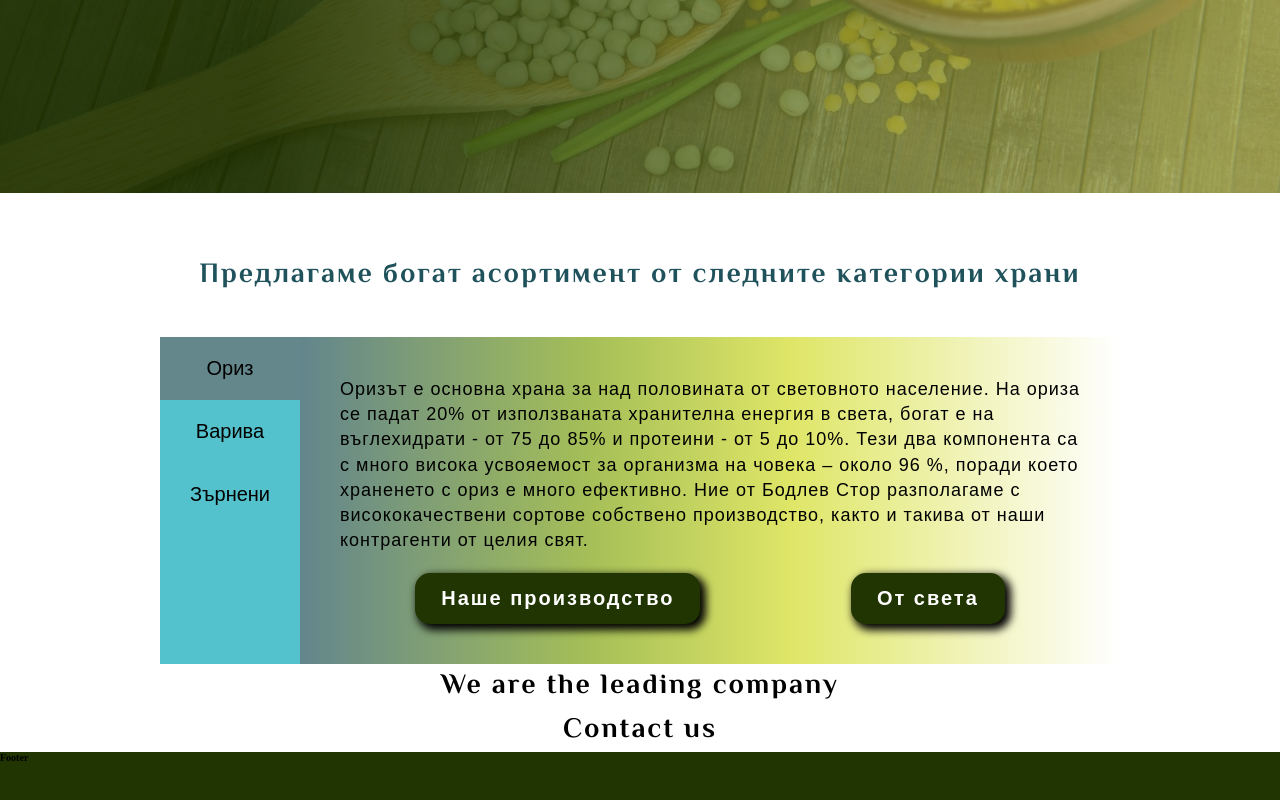
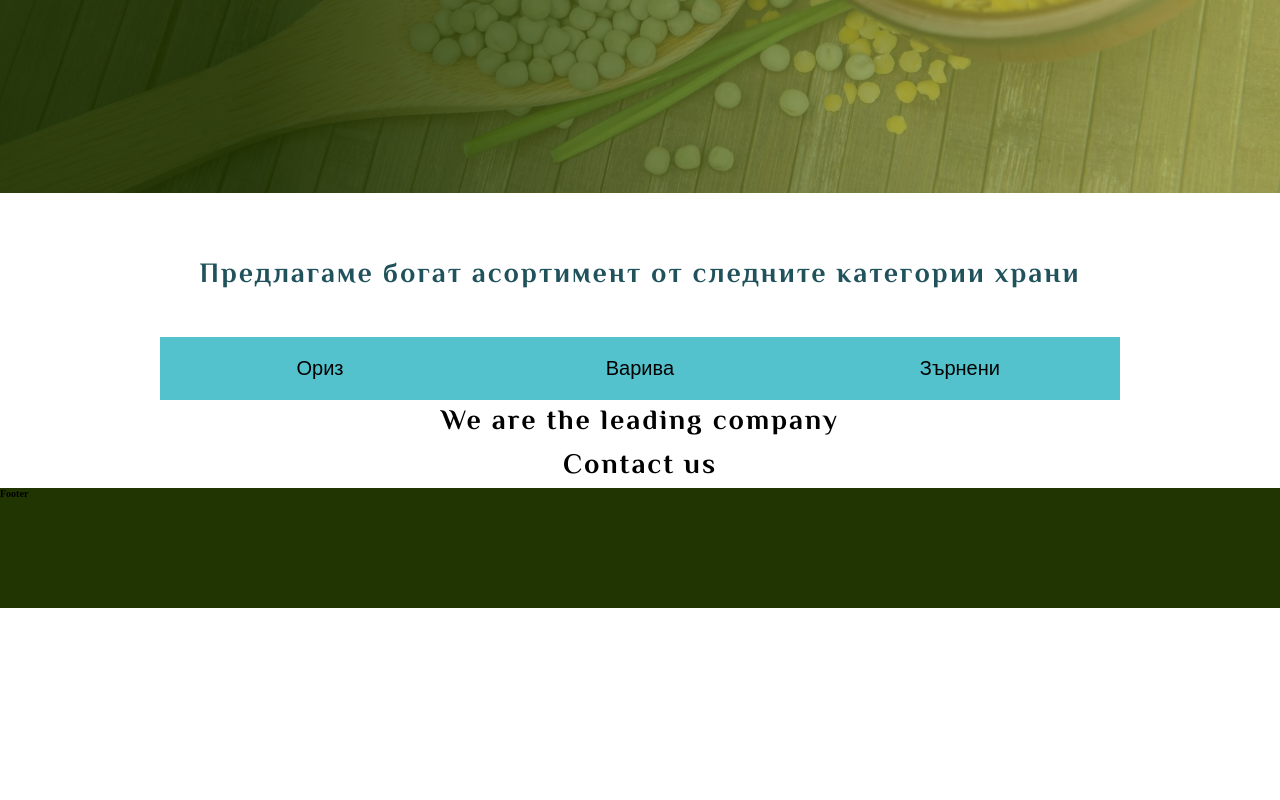
Before and after one commit to LachezarUzunov/react-crops-market, a React (Create React App) app: page / in a window 1280 px wide. Shown: the part 607-1407 px from the top of the page. After the commit the page ends 1215 px from the top, so only its background shows below. Built offline with nearby package versions, Linux system fonts and the light colour scheme; a web font is replaced by a local one.

Commit message:
animations with react-spring on header

```diff
--- a/package.json
+++ b/package.json
@@ -12,6 +12,8 @@
     "react-router": "^6.6.2",
     "react-router-dom": "^6.6.2",
     "react-scripts": "5.0.1",
+    "react-spring": "^8.0.19",
+    "react-springs": "^1.1.0",
     "web-vitals": "^2.1.4"
   },
   "scripts": {
--- a/src/screens/Header.js
+++ b/src/screens/Header.js
@@ -1,22 +1,35 @@
-import React from "react";
+import React, { useEffect, useState } from "react";
+import { useSpring, animated } from "react-spring";
 import classes from "./Header.module.css";
 
 const Header = () => {
+  const fade = useSpring({ from: { opacity: 0 }, opacity: 1 });
+  // const slideIn = useSpring({
+  //   transform: { translate3d: "-100%, 0, 0" },
+  //   translate3d: "0, 0, 0",
+  // });
+
   return (
     <section className={classes.bg}>
       <article className={classes.radient__bg}>
         <div className="card">
           <div className={classes.heading__section}>
-            <h1 className={classes.store__heading}>Bodlev Store</h1>
+            <animated.h1 style={fade} className={classes.store__heading}>
+              Bodlev Store
+            </animated.h1>
             <div className={classes.subheading}>
-              <h2 className={classes.subheading__text}>
+              <animated.h2 style={fade} className={classes.subheading__text}>
                 Вашият доверен партньор при търговията на едро с бобови, зърнени
                 култури, варива и ориз.
-              </h2>
+              </animated.h2>
             </div>
-            <a className={classes.button__secondary} href="#products">
+            <animated.a
+              style={fade}
+              className={classes.button__secondary}
+              href="#products"
+            >
               Към продуктите ни
-            </a>
+            </animated.a>
           </div>
         </div>
       </article>
--- a/src/screens/Products/Products.js
+++ b/src/screens/Products/Products.js
@@ -1,12 +1,24 @@
 import React, { useState } from "react";
 import classes from "./Products.module.css";
+import { useTransition, animated } from "react-spring";
 
 const Products = () => {
-  const [active, setActive] = useState("Ориз");
+  // const [active, setActive] = useState("Ориз");
+  const [active, setActive] = useState([
+    { type: "Ориз", key: 1 },
+    { type: "Варива", key: 2 },
+    { type: "Зърнени", key: 3 },
+  ]);
+
+  const transition = useTransition(active, null, {
+    from: { opacity: 0 },
+    enter: { opacity: 1 },
+    leave: { opacity: 0 },
+  });
 
   const onCategoryChange = (e) => {
     console.log(e.target.name);
-    setActive(e.target.name);
+    setActive({ type: e.target.name, key: e.target.key });
   };
 
   const categories = [
@@ -25,6 +37,7 @@ const Products = () => {
       </div>
       <div className={classes.products__section}>
         <div className={classes.categories}>
+          <div className={classes.div__width}>
             <li>
               <button
                 onClick={onCategoryChange}
@@ -32,11 +45,13 @@ const Products = () => {
                   active === "Ориз" ? classes.active__category : null
                 }`}
                 name="Ориз"
+                key={1}
               >
                 Ориз
               </button>
             </li>
-
+          </div>
+          <div className={classes.div__width}>
             <li>
               <button
                 onClick={onCategoryChange}
@@ -44,10 +59,13 @@ const Products = () => {
                   active === "Варива" ? classes.active__category : null
                 }`}
                 name="Варива"
+                key={2}
               >
                 Варива
               </button>
             </li>
+          </div>
+          <div className={classes.div__width}>
             <li>
               <button
                 onClick={onCategoryChange}
@@ -55,12 +73,16 @@ const Products = () => {
                   active === "Зърнени" ? classes.active__category : null
                 }`}
                 name="Зърнени"
+                key={3}
               >
                 Зърнени
               </button>
             </li>
           </div>
-        <div>
+        </div>
+
+        {/* <div>
+          {active === "Ориз" ? (
             <article className={classes.category__second}>
               <div>
                 <p>
@@ -79,23 +101,36 @@ const Products = () => {
                 </div>
               </div>
             </article>
+          ) : active === "Варива" ? (
+            <article className={classes.category__second}>
+              <div>
+                <h2>Варива</h2>
+                <p>
+                  Варивата са част от семейството на зърнените храни, известни
+                  като бобови растения, и включват храни като нахут, грах, леща,
+                  боб и фъстъци. Те са важен хранителен източник в целия свят.
+                  Варивата са добър източник на протеини, фибри и основни
+                  хранителни вещества, което ги прави здравословно допълнение
+                  към вашата диета.
+                </p>
+                <button className="btn__primary btn__primary_left">
+                  Към продуктите
+                </button>
               </div>
-      </div>
-
-      {/* <div className={classes.products__line}>
-        <article className={classes.category}>
-          <img src={require("../../assets/rice2.jpg")} alt="ориз"></img>
+              <img src={require("../../assets/beans1.jpg")} alt="ориз"></img>
+            </article>
+          ) : active === "Зърнени" ? (
+            <article className={classes.category__second}>
               <div>
-            <h2>Ориз</h2>
                 <p>
-              Оризът е основна храна за над половината от световното население.
-              На ориза се падат 20% от използваната хранителна енергия в света,
-              богат е на въглехидрати - от 75 до 85% и протеини - от 5 до 10%.
-              Тези два компонента са с много висока усвояемост за организма на
-              човека – около 96 %, поради което храненето с ориз е много
-              ефективно. Ние от Бодлев Стор разполагаме с висококачествени
-              сортове собствено производство, както и такива от наши контрагенти
-              от целия свят.
+                  Оризът е основна храна за над половината от световното
+                  население. На ориза се падат 20% от използваната хранителна
+                  енергия в света, богат е на въглехидрати - от 75 до 85% и
+                  протеини - от 5 до 10%. Тези два компонента са с много висока
+                  усвояемост за организма на човека – около 96 %, поради което
+                  храненето с ориз е много ефективно. Ние от Бодлев Стор
+                  разполагаме с висококачествени сортове собствено производство,
+                  както и такива от наши контрагенти от целия свят.
                 </p>
                 <div className={classes.btns}>
                   <button className="btn__primary">Наше производство</button>
@@ -103,40 +138,9 @@ const Products = () => {
                 </div>
               </div>
             </article>
-        <article className={classes.category__second}>
-          <div>
-            <h2>Варива</h2>
-            <p>
-              Варивата са част от семейството на зърнените храни, известни като
-              бобови растения, и включват храни като нахут, грах, леща, боб и
-              фъстъци. Те са важен хранителен източник в целия свят. Варивата са
-              добър източник на протеини, фибри и основни хранителни вещества,
-              което ги прави здравословно допълнение към вашата диета.
-            </p>
-            <button className="btn__primary btn__primary_left">
-              Към продуктите
-            </button>
+          ) : null}
+        </div> */}
       </div>
-          <img src={require("../../assets/beans1.jpg")} alt="ориз"></img>
-        </article>
-        <article className={classes.category}>
-          <img src={require("../../assets/rice.jpg")} alt="ориз"></img>
-          <div>
-            <h2>Други продукти</h2>
-            <p>
-              Оризът е основна храна за над половината от световното население.
-              На ориза се падат 20% от използваната хранителна енергия в света,
-              богат е на въглехидрати - от 75 до 85% и протеини - от 5 до 10%.
-              Тези два компонента са с много висока усвояемост за организма на
-              човека – около 96 %, поради което храненето с ориз е много
-              ефективно. Ние от Бодлев Стор разполагаме с висококачествени
-              сортове собствено производство, както и такива от наши контрагенти
-              от целия свят.
-            </p>
-            <button className="btn__primary">Към продуктите</button>
-          </div>
-        </article>
-      </div> */}
     </section>
   );
 };
--- a/src/screens/Products/Products.module.css
+++ b/src/screens/Products/Products.module.css
@@ -10,6 +10,7 @@
 
 .products__section {
   display: flex;
+  flex-direction: column;
 }
 
 /* .products__line {
@@ -20,13 +21,17 @@
 
 .categories {
   display: flex;
-  flex-direction: column;
+  width: 100%;
   background-color: var(--viking-blue);
 }
 
+.div__width {
+  width: 33.33%;
+}
+
 .single__category {
-  width: 14rem;
-  padding: 2rem 0rem;
+  width: 100%;
+  padding: 2rem 2rem;
   font-size: 2rem;
   cursor: pointer;
   background-color: var(--viking-blue);
```
Also changed, not shown: 1 other file (tests, documents, lock files or other folders). Lines whose indentation alone changed are shown as unchanged.
